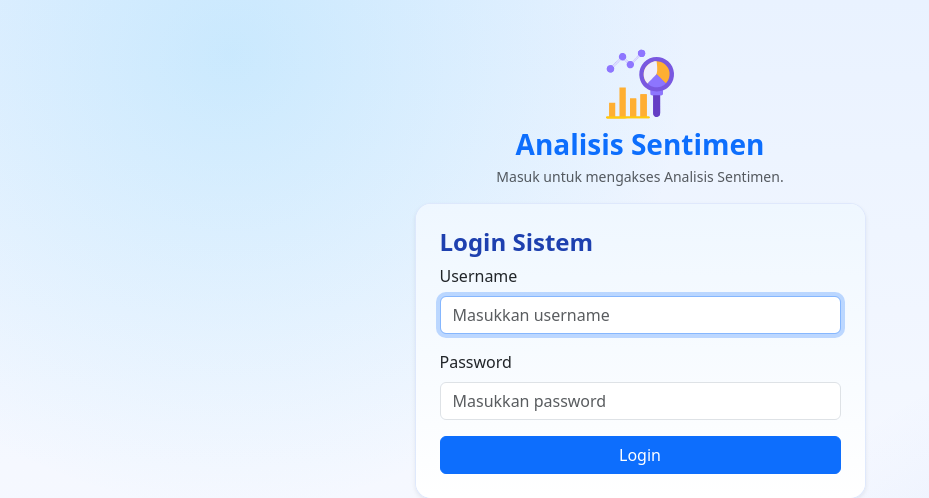
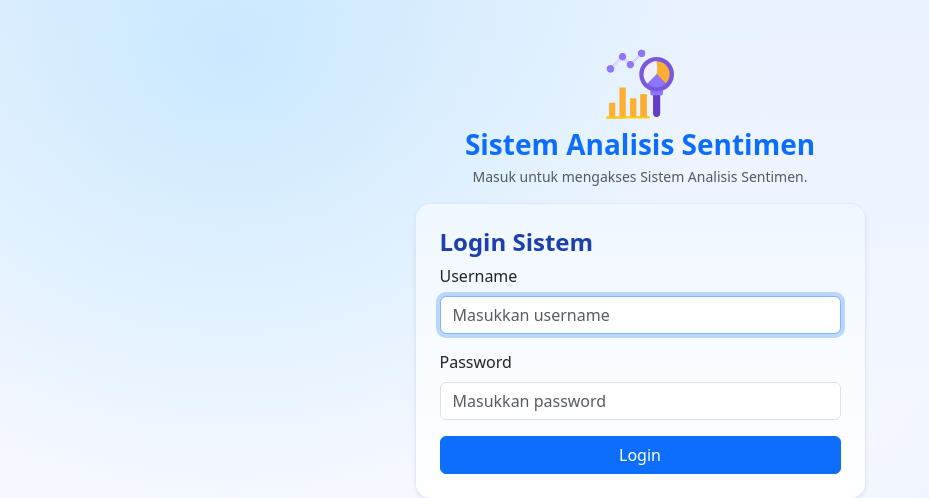
Before and after one commit to HanifAkb/WebSentimen, a Django app: page /login/ in a window 1280 px wide. Shown: the top 498 px of the page, without its empty margins (0-929 px from the left). Run offline with Django 4.2, Linux system fonts and the light colour scheme.

Commit message:
Update branding text

```diff
--- a/sentiment_app/templates/sentiment_app/base.html
+++ b/sentiment_app/templates/sentiment_app/base.html
@@ -17,7 +17,7 @@
                 <aside class="col-12 sidebar-column sidebar-panel p-3 p-md-4 d-flex flex-column">
                     <div class="sidebar-brand mb-4">
                         <a class="sidebar-logo text-decoration-none" href="{% url 'home' %}">
-                            <span class="sidebar-logo-text">Analisis Sentimen</span>
+                            <span class="sidebar-logo-text">Sistem Analisis Sentimen</span>
                         </a>
                         <p class="sidebar-subtitle mb-0">Klasifikasi sentimen dengan KNN dan SVM.</p>
                     </div>
--- a/sentiment_app/templates/sentiment_app/login.html
+++ b/sentiment_app/templates/sentiment_app/login.html
@@ -13,8 +13,8 @@
             height="72"
             class="mb-2"
         >
-        <h1 class="h3 fw-bold text-primary mb-1">Analisis Sentimen</h1>
-        <p class="text-muted small mb-0">Masuk untuk mengakses Analisis Sentimen.</p>
+        <h1 class="h3 fw-bold text-primary mb-1">Sistem Analisis Sentimen</h1>
+        <p class="text-muted small mb-0">Masuk untuk mengakses Sistem Analisis Sentimen.</p>
     </div>
 
     <div class="card shadow-sm panel-card">
```
